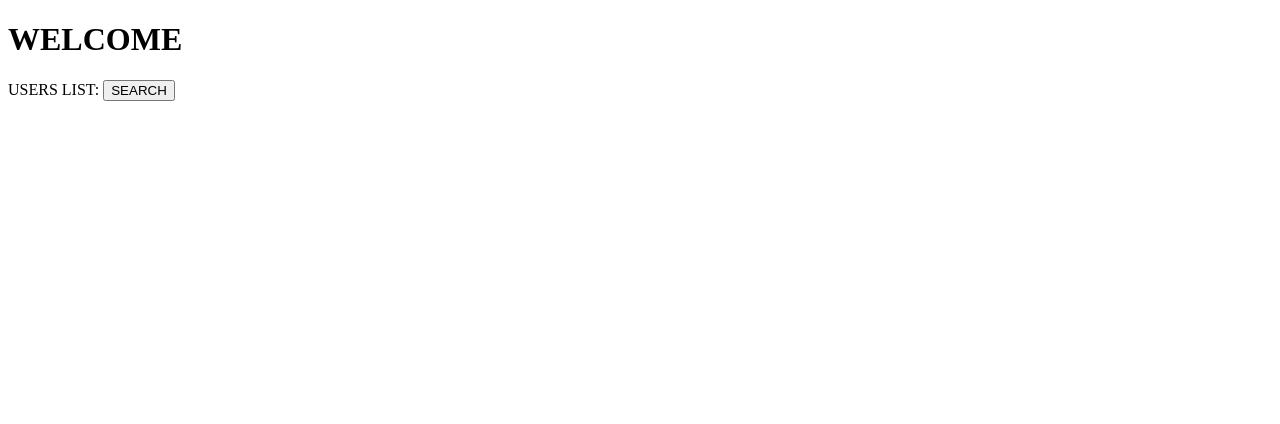
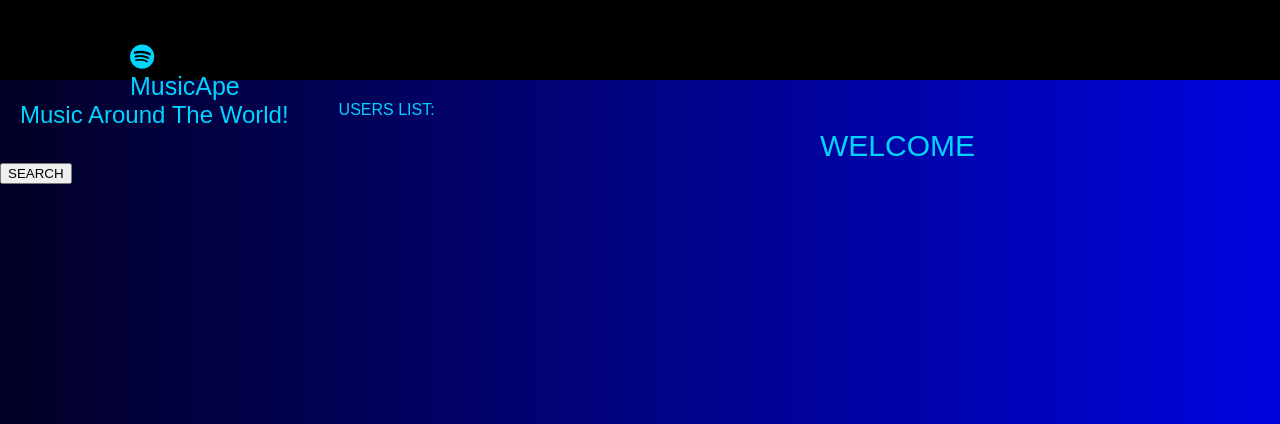
Before and after one commit to milosDamjanovic17/musicApe, a Java web app: page /jsp/AdminLogin.jsp in a window 1280 px wide. Shown: the top 424 px of the page. Run offline with Tomcat 11, a stand-in JSP engine, Linux system fonts and the light colour scheme; some libraries are stand-ins or nearby versions.

Commit message:
update on ADMIN UI

```diff
--- /dev/null
+++ b/musicApe/WebContent/cssMeta/adminHomePage.css
@@ -0,0 +1,104 @@
+@charset "UTF-8";
+
+body{
+
+	margin: 0;
+	padding: 0;
+	font-family: sans-serif;
+	overflow: hidden;
+	position: relative;
+	background: rgb(2,0,36);
+	background: linear-gradient(90deg, rgba(2,0,36,1) 0%, rgba(0,4,223,1) 100%);
+
+}
+.navbar{
+
+	padding: 25px 20px;
+	width: 100%;
+	height: 30PX;
+	background: #000
+
+}
+ul{
+	margin: 0;
+	list-style: none;
+	display: inline;
+
+}
+li{
+	font-size: 24px;
+	font-weight: 500;
+	float: left;
+	color: #00d4ff;
+	margin-right: 50px;
+	cursor: pointer;
+}
+.brand{
+	margin-right: 1300px;
+	margin-left: 110px;
+	font-size: 25px;
+	color: #00d4ff;
+
+}
+.hd{
+	position: absolute;
+	color: #00d4ff;
+	top: 240px;
+	left: 110px;
+	font-size: 60px;
+	font-family: fantasy;
+	text-transform: uppercase;
+	letter-spacing: 0.06em;
+
+}
+.content{
+
+	position: absolute;
+	top: 320px;
+	left: 110px;
+	color: #ececec;
+	font-size: 35px;
+	letter-spacing: 0.03em;
+
+}
+.signUP a{
+
+	position: absolute;
+	top: 455px;
+	left: 110px;
+	text-decoration: none;
+	padding: 15px 30px;
+	font-weight: 600;
+	font-size: 25px;
+	border: 1px solid #00d4ff;
+	border-radius: 25px;
+	transition: 0.5s;
+	transition-property: background;
+	color: #00d4ff;
+}
+.login a{
+
+	position: absolute;
+	top: 525px;
+	left: 110px;
+	text-decoration: none;
+	padding: 15px 30px;
+	font-weight: 600;
+	font-size: 25px;
+	border: 1px solid #ececec;
+	border-radius: 25px;
+	transition: 0.5s;
+	transition-property: background;
+	color: #ececec;
+}
+.username{
+	margin-right: 700px;
+	margin-left: 800px;
+	font-size: 30px;
+	color: #00d4ff;
+
+}
+a{
+	text-decoration: none;
+	color: #00d4ff;
+}
--- a/musicApe/WebContent/jsp/AdminLogin.jsp
+++ b/musicApe/WebContent/jsp/AdminLogin.jsp
@@ -9,16 +9,29 @@
 	<head>
 		<meta charset="UTF-8">
 		<title>MusicApe | ADMIN</title>
+
+			<!-- FONTAWESOME CDN -->
+		<link rel = "stylesheet" href = "https://cdnjs.cloudflare.com/ajax/libs/font-awesome/5.14.0/css/all.min.css"/>
+
+			<!-- STYLESHEET -->
+		<link rel = "stylesheet"
+			href = "../cssMeta/adminHomePage.css"/>
+
 	</head>
 
 	<body>
-
-	<jsp:useBean id="userKey" scope = "session" class = "model.User"></jsp:useBean>
-	<h1>WELCOME ${userKey.username}</h1>
+		<jsp:useBean id="userKey" scope = "session" class = "model.User"></jsp:useBean>
+		<nav class = "navbar">
+			<ul>
+				<li class = "brand"><a href = "../index.html"><i class = "fab fa-spotify"></i> MusicApe</a></li>
+				<li>Music Around The World!</li>
+				<li class = "username">WELCOME ${userKey.username}</li>
+			</ul>
+		</nav>
 
 
 	<form action = "../AdminController" method="get">
-		USERS LIST:
+		<p style="color: #00d4ff;">USERS LIST:</p>
 		<input type="submit" value = "SEARCH">
 
 	</form>
```
Also changed, not shown: musicApe/WebContent/cssMeta/usersList.css (added, +63 -0 lines), musicApe/WebContent/jsp/UsersList.jsp (+61 -4 lines).
